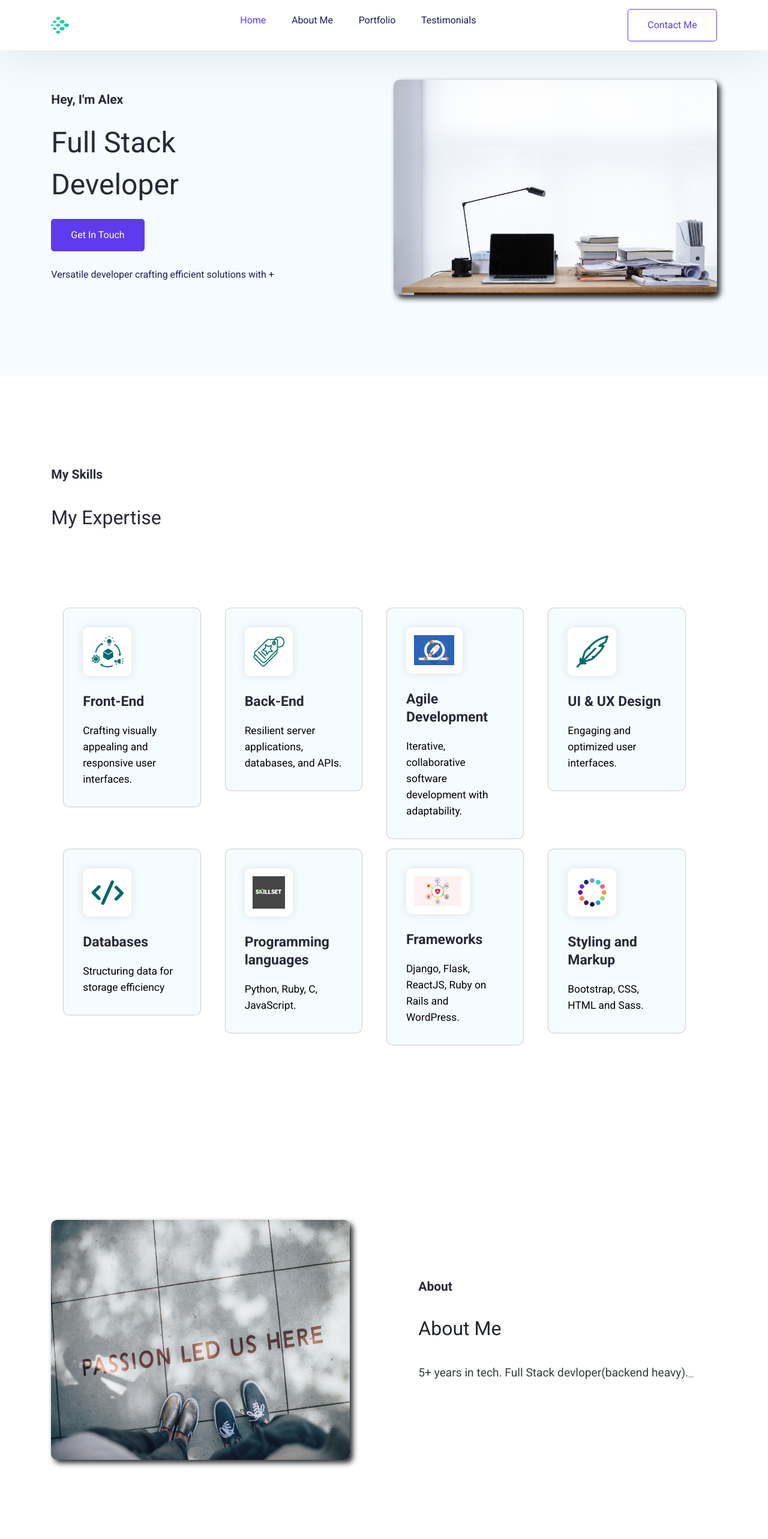
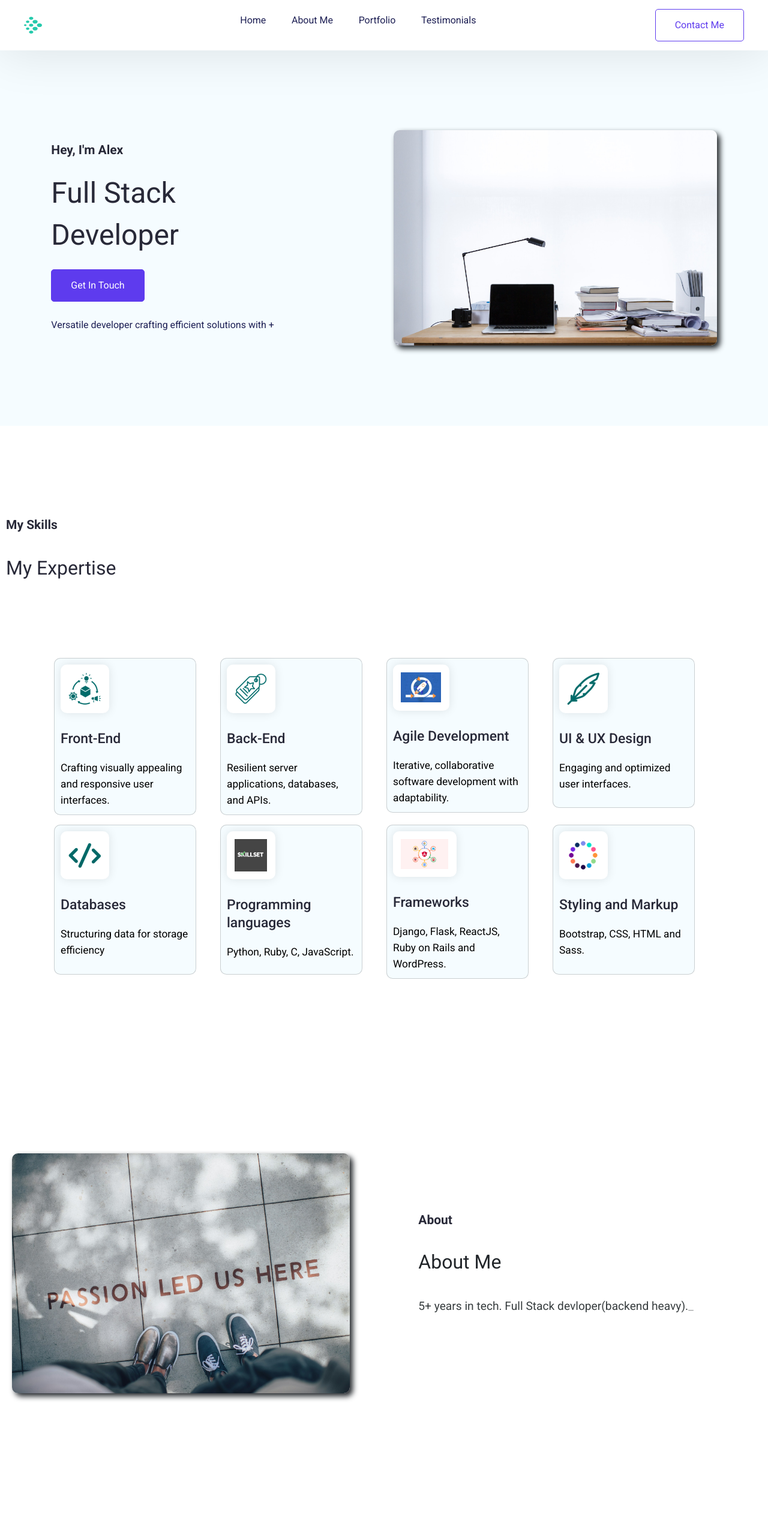
Before and after one commit to alex-njuguna/alex-njuguna.github.io, a React (Vite) app: page / in a window 1280 px wide. Shown: the top 2566 px of the page at 60% size. Built offline with nearby package versions, Linux system fonts and the light colour scheme.

Commit message:
style test case 1

```diff
--- a/src/App.css
+++ b/src/App.css
@@ -154,10 +154,10 @@ h2 {
   display: flex;
   justify-content: space-between;
   align-items: center;
-  padding: 15px 85.333px;
+  padding: 15px 40px;
   background: var(--white);
   box-shadow: 0px 5.333px 80px 0 rgba(0, 0, 0, 0.1);
-  position: fixed;
+  /* position: fixed; */
   top: 0;
   left: 0;
   right: 0;
@@ -239,7 +239,7 @@ h2 {
 /* Skills Section Style */
 .skills--section {
   display: flex;
-  padding: 149.33px 85.33px;
+  padding: 149.33px 10px;
   flex-direction: column;
   justify-content: center;
   align-items: flex-start;
@@ -260,7 +260,7 @@ h2 {
 }
 .skills--section--card {
   display: flex;
-  padding: 32px;
+  padding: 10px;
   flex-direction: column;
   align-items: flex-start;
   gap: 32px;
@@ -294,8 +294,8 @@ h2 {
 }
 .skills--section--title {
   color: var(--heading-color);
-  font-size: 32px;
-  font-weight: 700;
+  font-size: 16px;
+  font-weight: 500;
   line-height: 45px;
 }
 .skills--section--description {
@@ -310,7 +310,7 @@ h2 {
 /* About Us */
 .about--section {
   display: grid;
-  padding: 133.3px 85.3px;
+  padding: 133.3px 20px;
   align-items: center;
   gap: 114.6px;
   grid-template-columns: repeat(2, 1fr);
@@ -324,7 +324,7 @@ h2 {
 /* My Portfolio Starts */
 .portfolio--section {
   display: flex;
-  padding: 112px 85px;
+  padding: 112px 10px;
   flex-direction: column;
   align-items: flex-start;
   gap: 80px;
@@ -397,7 +397,7 @@ h2 {
 /* Testimonial */
 .testimonial--section {
   display: flex;
-  padding: 112px 84.3px;
+  padding: 112px 20px;
   flex-direction: column;
   align-items: flex-start;
   gap: 80px;
```
